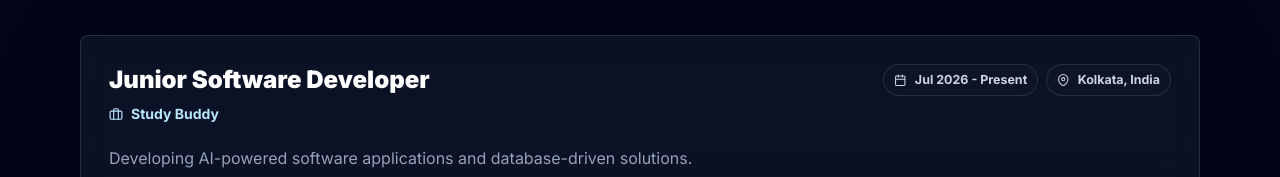
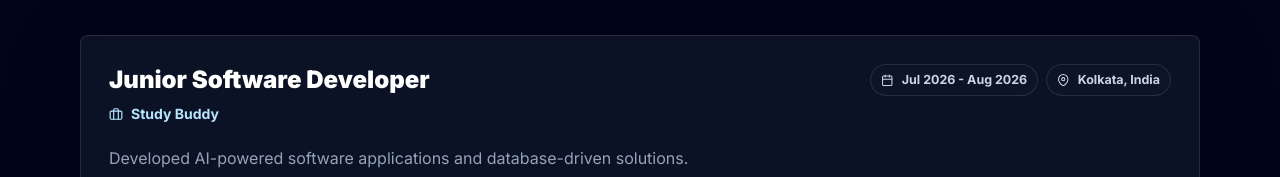
Before and after one commit to rohitofficial2509-cipher/Rohit-Prasad-Portfolio, a React (Vite) app: page / in a window 1280 px wide. Shown: the part 2623-2800 px from the top of the page. Built offline with nearby package versions, Linux system fonts and the light colour scheme.

Commit message:
Fix portfolio experience dates

```diff
--- a/src/components/sections/Education.jsx
+++ b/src/components/sections/Education.jsx
@@ -4,8 +4,8 @@ const schools = [
   {
     degree: "Master of Computer Applications",
     institution: "Indian Institute of Technology Patna & Indian Institute of Information Technology Ranchi",
-    period: "2026 - Present",
-    detail: "Pursuing",
+    period: "2026 - Dec 2027",
+    detail: "Expected Dec 2027",
   },
   {
     degree: "Bachelor of Computer Applications",
--- a/src/components/sections/Experience.jsx
+++ b/src/components/sections/Experience.jsx
@@ -5,22 +5,22 @@ const roles = [
   {
     title: "Junior Software Developer",
     company: "Study Buddy",
-    period: "Jul 2026 - Present",
+    period: "Jul 2026 - Aug 2026",
     location: "Kolkata, India",
     summary:
-      "Developing AI-powered software applications and database-driven solutions.",
+      "Developed AI-powered software applications and database-driven solutions.",
     bullets: [
-      "Develop AI-powered software applications using Python and modern web technologies.",
-      "Design and implement RESTful backend services using Node.js and Express.js.",
-      "Integrate OpenRouter and Model Context Protocol (MCP).",
-      "Develop React.js interfaces and manage PostgreSQL databases.",
-      "Collaborate using Git, GitHub, npm, VS Code, Claude Code, and Codex CLI.",
+      "Developed AI-powered software applications using Python and modern web technologies.",
+      "Designed and implemented RESTful backend services using Node.js and Express.js.",
+      "Integrated OpenRouter and Model Context Protocol (MCP).",
+      "Developed React.js interfaces and managed PostgreSQL databases.",
+      "Collaborated using Git, GitHub, npm, VS Code, Claude Code, and Codex CLI.",
     ],
   },
   {
     title: "Data Analyst",
     company: "Dr. Prasanta Banerji Homeopathic Research Clinic",
-    period: "Apr 2026 - Jul 2026",
+    period: "May 2026 - Jun 2026",
     location: "Kolkata, India",
     summary:
       "Automated workflows and improved healthcare reporting quality.",
--- a/src/components/sections/Hero.jsx
+++ b/src/components/sections/Hero.jsx
@@ -71,7 +71,7 @@ export default function Hero() {
                 className="aspect-[4/4.55] w-full object-cover object-center"
               />
               <div className="absolute left-4 right-4 bottom-4 panel bg-slate-950/86 p-4">
-                <p className="text-xs font-bold uppercase tracking-[0.18em] text-sky-300">Current focus</p>
+                <p className="text-xs font-bold uppercase tracking-[0.18em] text-sky-300">Recent focus</p>
                 <p className="mt-2 text-sm text-slate-200">
                   Building data-driven solutions with SQL, Python, React.js, Node.js, PostgreSQL, OpenRouter, and MCP.
                 </p>
```
